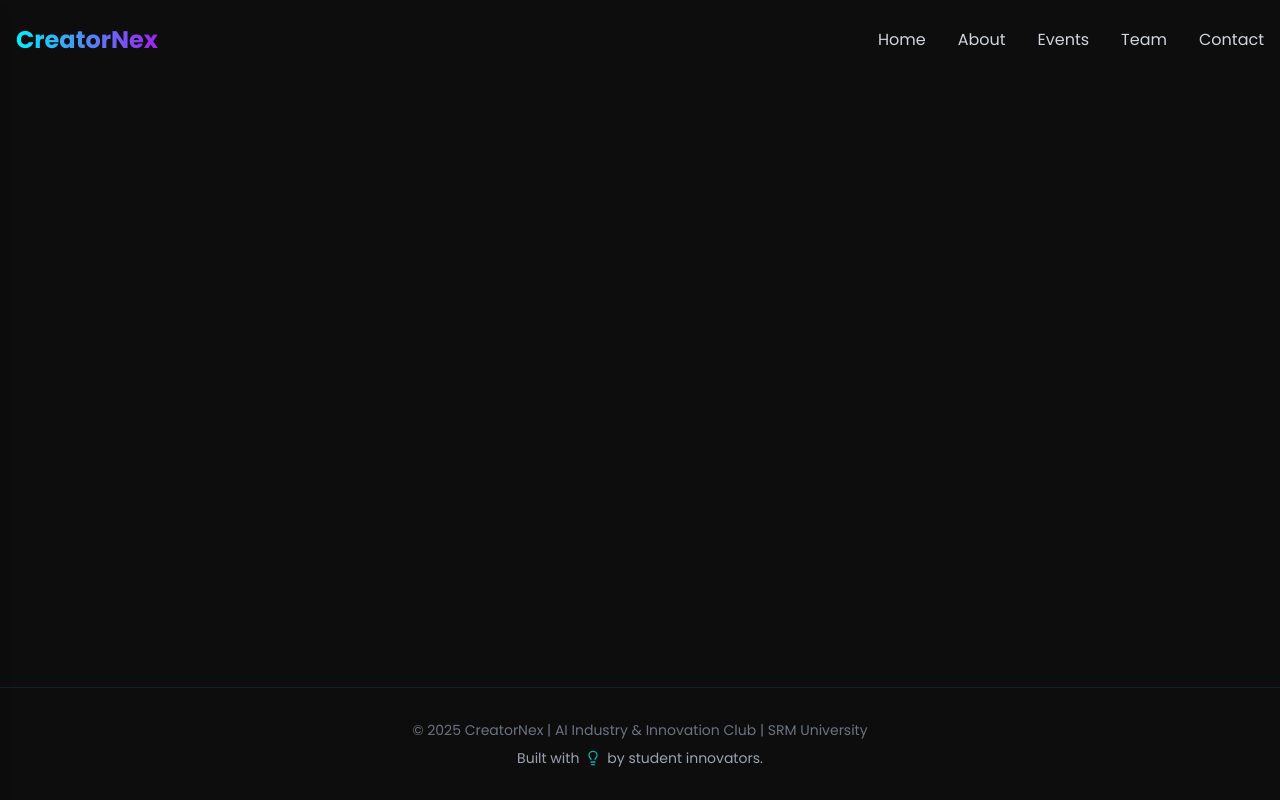
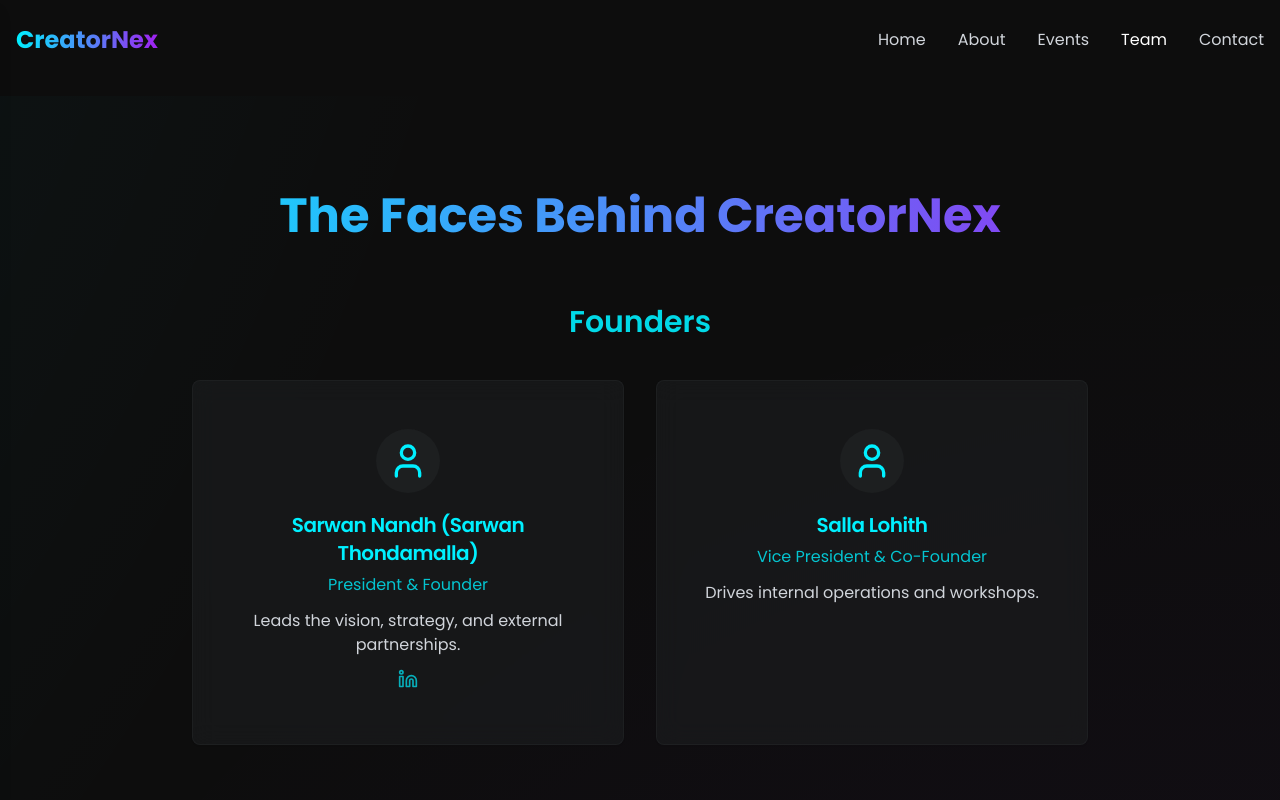
Before and after one commit to Sarwannandh67/creatornex-club, a React (Vite) app: page /team in a window 1280 px wide. Shown: the top 800 px of the page. Built offline with nearby package versions, Linux system fonts and the light colour scheme.

Commit message:
Create separate Team page and update navigation

```diff
--- a/src/App.jsx
+++ b/src/App.jsx
@@ -8,7 +8,7 @@ import ContactSection from "@/components/sections/ContactSection";
 import Footer from "@/components/Footer";
 import { Toaster } from "@/components/ui/toaster";
 import Navbar from "@/components/Navbar";
-import TeamSection from "@/components/sections/TeamSection";
+import TeamPage from "@/pages/TeamPage";
 import { Routes, Route } from "react-router-dom";
 
 const App = () => {
@@ -27,11 +27,11 @@ const App = () => {
               <HeroSection />
               <AboutSection />
               <EventsSection />
-              <TeamSection />
               <JoinUsSection />
               <ContactSection />
             </>
           } />
+          <Route path="/team" element={<TeamPage />} />
         </Routes>
       </main>
       <Footer />
--- a/src/components/Navbar.jsx
+++ b/src/components/Navbar.jsx
@@ -83,12 +83,14 @@ const Navbar = () => {
               >
                 Events
               </button>
-              <button
-                onClick={() => handleNavClick("team")}
-                className="text-gray-300 hover:text-white transition-colors"
+              <Link
+                to="/team"
+                className={`text-gray-300 hover:text-white transition-colors ${
+                  location.pathname === '/team' ? 'text-white' : ''
+                }`}
               >
                 Team
-              </button>
+              </Link>
               <button
                 onClick={() => handleNavClick("contact")}
                 className="text-gray-300 hover:text-white transition-colors"
--- a/src/components/Sidebar.jsx
+++ b/src/components/Sidebar.jsx
@@ -11,7 +11,7 @@ const Sidebar = ({ isOpen, onClose }) => {
     { icon: Home, label: "Home", id: "home" },
     { icon: Info, label: "About", id: "about" },
     { icon: Calendar, label: "Events", id: "events" },
-    { icon: Users, label: "Team", id: "team" },
+    { icon: Users, label: "Team", to: "/team" },
     { icon: Mail, label: "Contact", id: "contact" },
   ];
 
@@ -35,6 +35,11 @@ const Sidebar = ({ isOpen, onClose }) => {
   };
 
   const handleNavClick = (item) => {
+    if (item.to) {
+      onClose();
+      return;
+    }
+
     // If we're on the home page, scroll to section
     if (location.pathname === '/') {
       const element = document.getElementById(item.id);
@@ -85,7 +90,19 @@ const Sidebar = ({ isOpen, onClose }) => {
           <nav>
             <ul>
               {menuItems.map((item) => (
-                <li key={item.id}>
+                <li key={item.to || item.id}>
+                  {item.to ? (
+                    <Link
+                      to={item.to}
+                      onClick={() => handleNavClick(item)}
+                      className={`w-full flex items-center gap-3 px-4 py-2 text-gray-300 hover:text-white hover:bg-white/5 rounded-lg transition-colors duration-200 ${
+                        location.pathname === item.to ? 'bg-white/10 text-white' : ''
+                      }`}
+                    >
+                      <item.icon className="h-5 w-5" />
+                      <span>{item.label}</span>
+                    </Link>
+                  ) : (
                     <button
                       onClick={() => handleNavClick(item)}
                       className="w-full flex items-center gap-3 px-4 py-2 text-gray-300 hover:text-white hover:bg-white/5 rounded-lg transition-colors duration-200"
@@ -93,6 +110,7 @@ const Sidebar = ({ isOpen, onClose }) => {
                       <item.icon className="h-5 w-5" />
                       <span>{item.label}</span>
                     </button>
+                  )}
                 </li>
               ))}
             </ul>
--- /dev/null
+++ b/src/pages/TeamPage.jsx
@@ -0,0 +1,18 @@
+import React from "react";
+import { motion } from "framer-motion";
+import TeamSection from "@/components/sections/TeamSection";
+
+const TeamPage = () => {
+  return (
+    <motion.div
+      initial={{ opacity: 0 }}
+      animate={{ opacity: 1 }}
+      transition={{ duration: 0.5 }}
+      className="pt-20 md:pt-24" // Add padding to account for the fixed navbar
+    >
+      <TeamSection />
+    </motion.div>
+  );
+};
+
+export default TeamPage;
```
Lines whose indentation alone changed are shown as unchanged.
